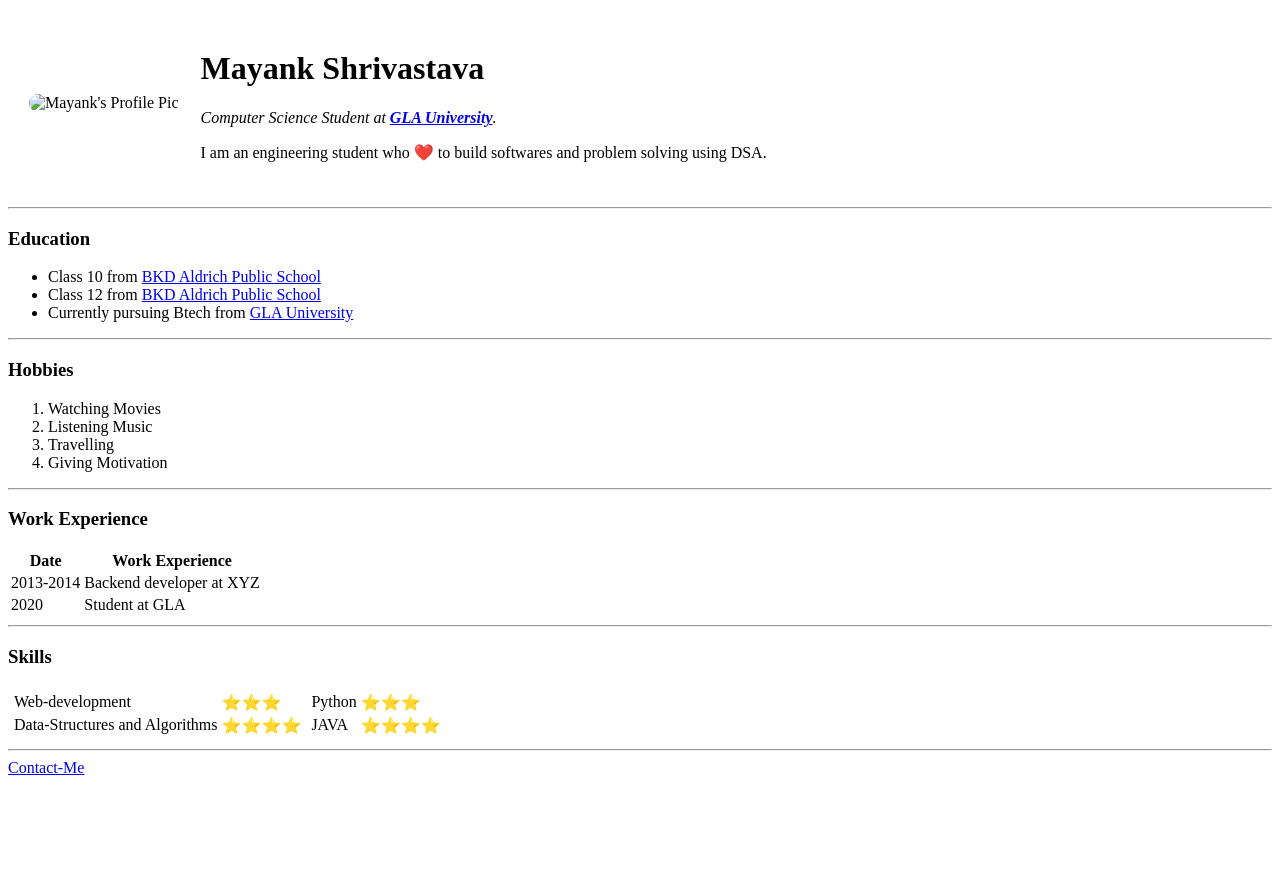
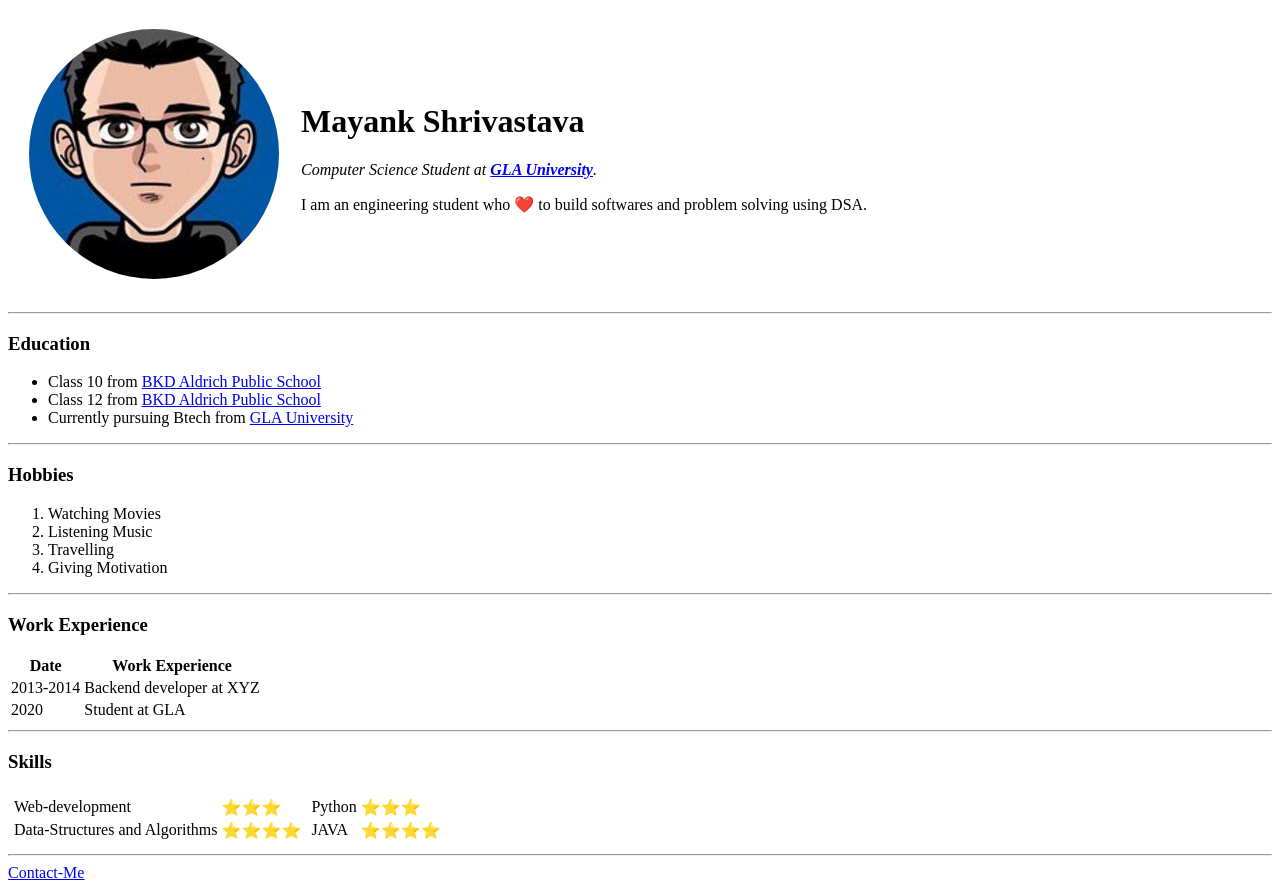
Before and after one commit to Mayank-shrivastava/cv, a plain HTML site: page index.html in a window 1280 px wide. Before the commit the page ends 800 px from the top, so only its background shows below. Drawn offline with Linux system fonts and the light colour scheme.

Commit message:
Update index.html

```diff
--- a/index.html
+++ b/index.html
@@ -14,7 +14,7 @@
       <tr>
         <td>
           <img
-            src="../image/mayank2.png"
+            src="mayank2.png"
             alt="Mayank's Profile Pic"
             style="height: 250px; width: 250px; border-radius: 250px"
           />
```
